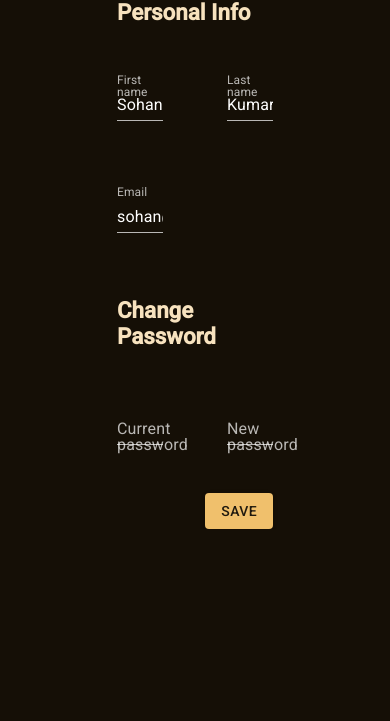
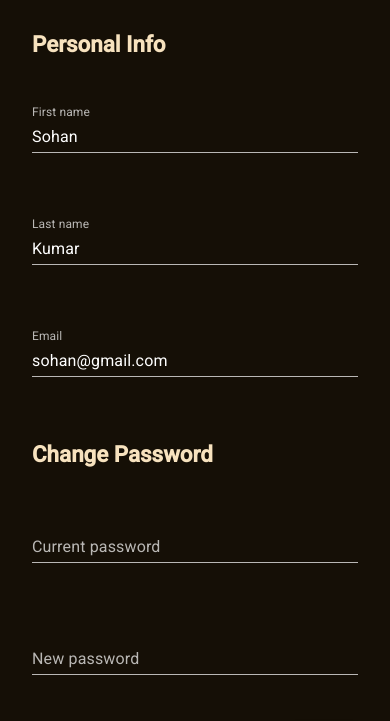
Before and after one commit to Mohanbarman/jag-portal, a React (Create React App) app: page /edit-profile in a window 390 px wide. Shown: the part 445-1166 px from the top of the page. Before the commit the page ends 974 px from the top, so only its background shows below. Built offline with nearby package versions, Linux system fonts and the light colour scheme.

Commit message:
Making edit profile responsive

```diff
--- a/src/media.css
+++ b/src/media.css
@@ -7,7 +7,7 @@
     body { font-size: 1rem; }
 }
 
-@media (max-width: 1500px) {
+@media (max-width: 900px) {
     .home-auth-container-flex {
         flex-direction: column;
     }
@@ -73,6 +73,10 @@ Action form media queries
     .footer-bottom-section {
         justify-content: center;
     }
+
+    .edit-profile-input-group {
+        grid-template-columns: 1fr;
+    }
 }
 
 @media (max-width: 900px) {
@@ -128,4 +132,15 @@ Action form media queries
     .form-grid {
         grid-template-columns: 1fr;
     }
+
+    .edit-profile-fields-container {
+        width: 100%;
+        padding: 2rem 5rem;
+    }
 }
+
+@media (max-width: 400px) {
+    .edit-profile-fields-container {
+        padding: 2rem;
+    }
+}
```
